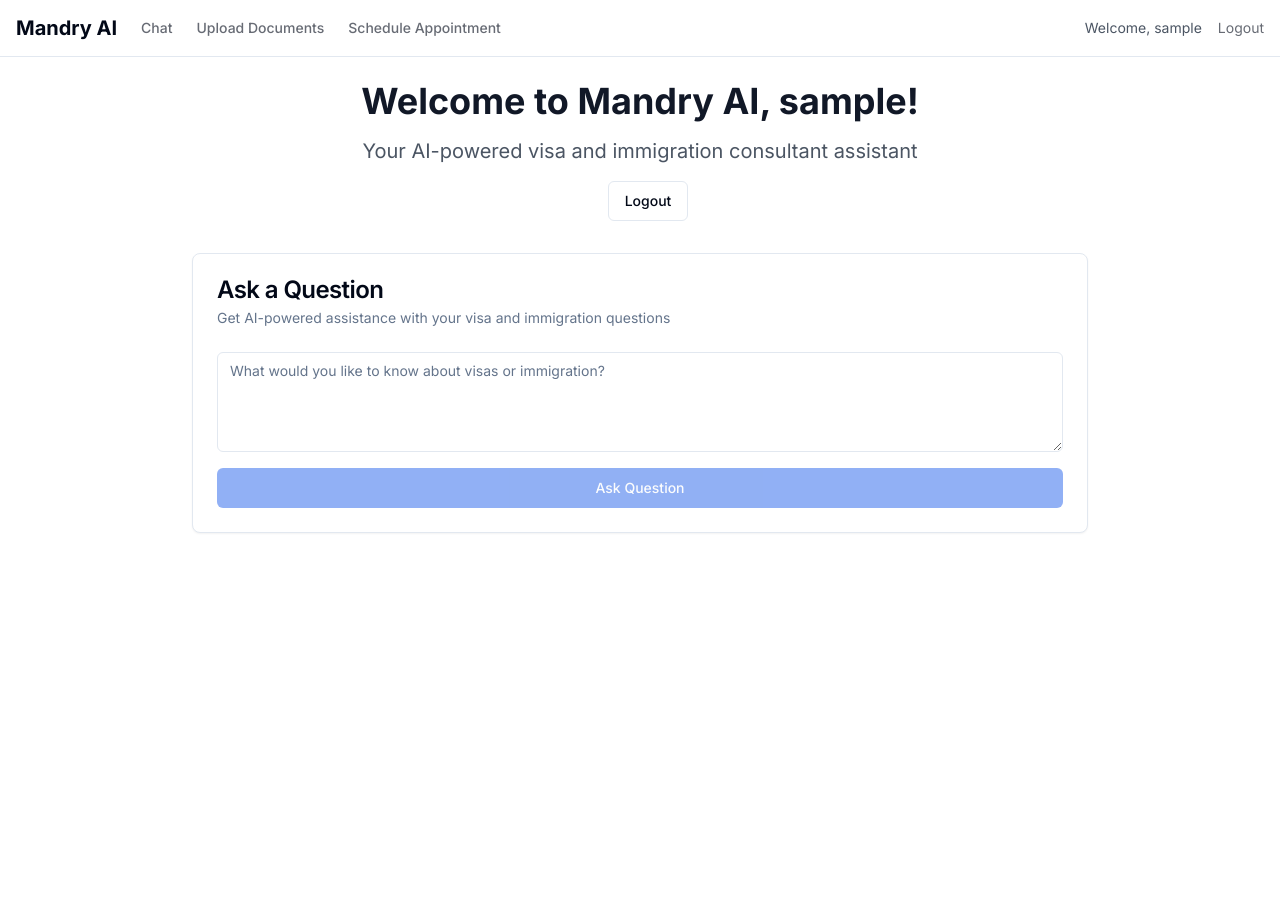
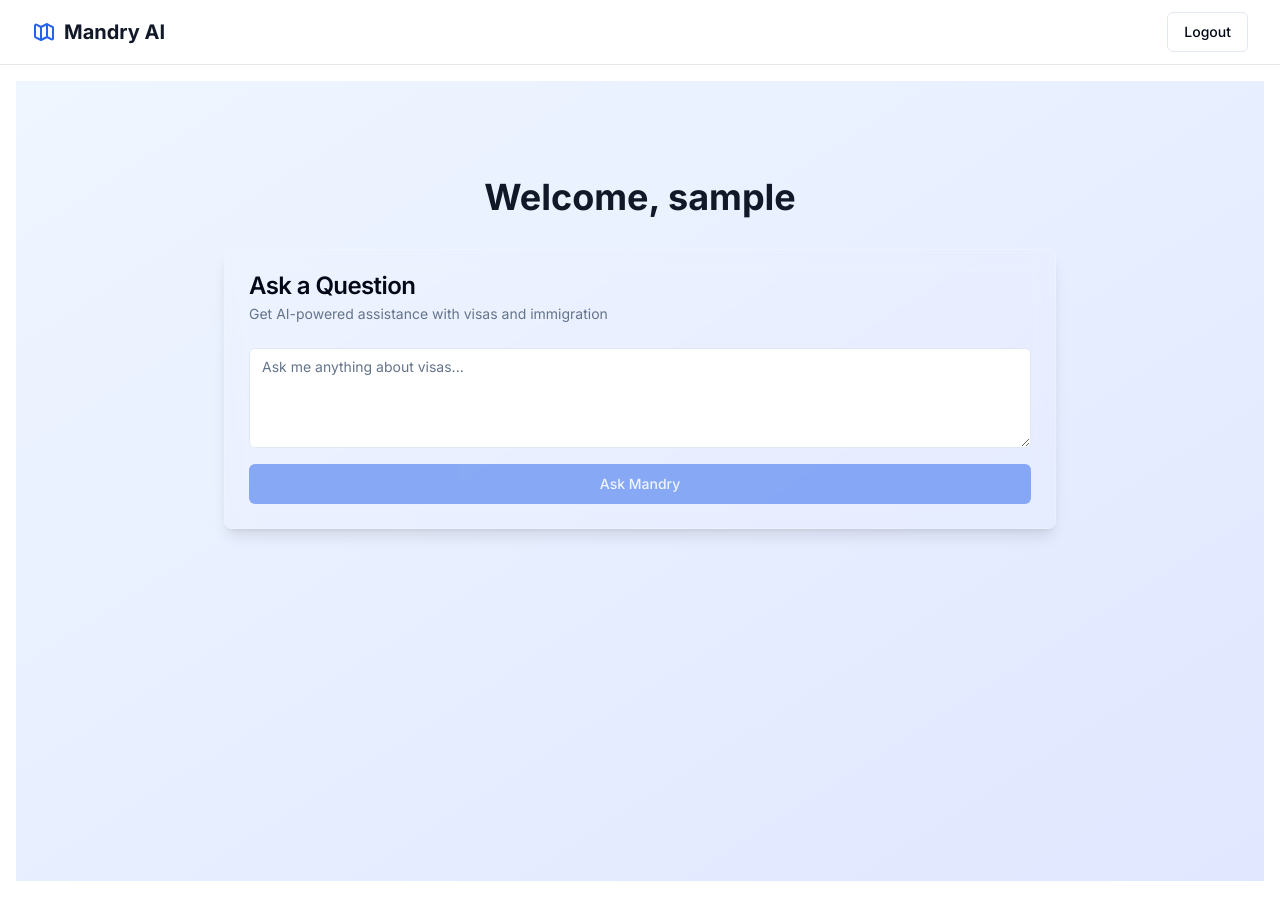
Before and after one commit to JPD18/Mandry-ai, a Next.js app in the folder frontend/: page / in a window 1280 px wide. Before the commit the page ends 800 px from the top, so only its background shows below. Built offline with nearby package versions, Linux system fonts and the light colour scheme; sample sign-in values are in the browser's storage.

Commit message:
feat(ui): AuthGuard, AskForm, icons, page refactor

```diff
--- a/frontend/next.config.js
+++ b/frontend/next.config.js
@@ -1,8 +1,6 @@
 /** @type {import('next').NextConfig} */
 const nextConfig = {
-  experimental: {
-    appDir: true,
-  },
+  // appDir is now the default in Next.js 13+
 }
 
 module.exports = nextConfig
--- a/frontend/src/app/page.tsx
+++ b/frontend/src/app/page.tsx
@@ -1,34 +1,13 @@
 'use client'
 
-import { useState, useEffect } from 'react'
 import { useRouter } from 'next/navigation'
 import { Button } from '@/components/ui/button'
-import { Card, CardContent, CardDescription, CardHeader, CardTitle } from '@/components/ui/card'
-import { Textarea } from '@/components/ui/textarea'
+import AuthGuard from '@/components/assistant/AuthGuard'
+import AskForm from '@/components/assistant/AskForm'
+import { CompassBadge } from '@/components/ui/icons/CompassBadge'
 
 export default function Home() {
-  const [isAuthenticated, setIsAuthenticated] = useState(false)
-  const [loading, setLoading] = useState(true)
-  const [username, setUsername] = useState('')
-  const [question, setQuestion] = useState('')
-  const [answer, setAnswer] = useState('')
-  const [askLoading, setAskLoading] = useState(false)
   const router = useRouter()
-
-  useEffect(() => {
-    // Check if user is authenticated
-    const token = localStorage.getItem('token')
-    const storedUsername = localStorage.getItem('username')
-
-    if (token && storedUsername) {
-      setIsAuthenticated(true)
-      setUsername(storedUsername)
-    } else {
-      // Redirect to login if not authenticated
-      router.push('/login')
-    }
-    setLoading(false)
-  }, [router])
 
   const handleLogout = () => {
     localStorage.removeItem('token')
@@ -37,95 +16,34 @@ export default function Home() {
     router.push('/login')
   }
 
-  const handleSubmit = async (e: React.FormEvent) => {
-    e.preventDefault()
-    if (!question.trim()) return
-
-    setAskLoading(true)
-    try {
-      const token = localStorage.getItem('token')
-      const response = await fetch('http://localhost:8000/api/ask/', {
-        method: 'POST',
-        headers: {
-          'Content-Type': 'application/json',
-          'Authorization': `Token ${token}`,
-        },
-        body: JSON.stringify({ question }),
-      })
-
-      const data = await response.json()
-      setAnswer(data.answer || 'No response received')
-    } catch (error) {
-      setAnswer('Error: Could not get response from server')
-    } finally {
-      setAskLoading(false)
-    }
-  }
-
-  // Show loading while checking authentication
-  if (loading) {
   return (
-      <div className="flex items-center justify-center min-h-screen">
-        <div className="text-lg">Loading...</div>
-      </div>
-    )
-  }
-
-  // Only show the main content if authenticated
-  if (!isAuthenticated) {
-    return null // This shouldn't show as we redirect above, but just in case
-  }
-
-  return (
-    <div className="max-w-4xl mx-auto space-y-8">
-      <div className="text-center space-y-4">
-        <h1 className="text-4xl font-bold text-gray-900">
-          Welcome to Mandry AI, {username}!
-        </h1>
-        <p className="text-xl text-gray-600">
-          Your AI-powered visa and immigration consultant assistant
-        </p>
+    <AuthGuard>
+      {({ username }) => (
+        <>
+          <header className="fixed top-0 left-0 right-0 bg-white border-b border-gray-200 z-50">
+            <div className="max-w-7xl mx-auto px-4 sm:px-6 lg:px-8">
+              <div className="flex justify-between items-center h-16">
+                <CompassBadge />
                 <Button
                   onClick={handleLogout}
                   variant="outline"
-          className="ml-4"
                 >
                   Logout
                 </Button>
               </div>
+            </div>
+          </header>
 
-      <Card>
-        <CardHeader>
-          <CardTitle>Ask a Question</CardTitle>
-          <CardDescription>
-            Get AI-powered assistance with your visa and immigration questions
-          </CardDescription>
-        </CardHeader>
-        <CardContent>
-          <form onSubmit={handleSubmit} className="space-y-4">
-            <Textarea
-              placeholder="What would you like to know about visas or immigration?"
-              value={question}
-              onChange={(e) => setQuestion(e.target.value)}
-              className="min-h-[100px]"
-            />
-            <Button
-              type="submit"
-              disabled={askLoading || !question.trim()}
-              className="w-full"
-            >
-              {askLoading ? 'Getting answer...' : 'Ask Question'}
-            </Button>
-          </form>
-
-          {answer && (
-            <div className="mt-6 p-4 bg-gray-50 rounded-lg">
-              <h3 className="font-semibold mb-2">Answer:</h3>
-              <p className="text-gray-700">{answer}</p>
-            </div>
+          <main className="pt-24 min-h-screen bg-gradient-to-br from-blue-50 to-indigo-100">
+            <section className="w-full max-w-4xl mx-auto space-y-8 px-4 sm:px-6 lg:px-8">
+              <h1 className="text-4xl font-bold text-gray-900 text-center">
+                Welcome, {username}
+              </h1>
+              <AskForm />
+            </section>
+          </main>
+        </>
       )}
-        </CardContent>
-      </Card>
-    </div>
+    </AuthGuard>
   )
 }
--- /dev/null
+++ b/frontend/src/components/assistant/AskForm.tsx
@@ -0,0 +1,83 @@
+"use client"
+
+import { useState } from "react"
+import { Button } from "@/components/ui/button"
+import { Card, CardContent, CardDescription, CardHeader, CardTitle } from "@/components/ui/card"
+import { Textarea } from "@/components/ui/textarea"
+import { StarSpinner } from "@/components/ui/icons/StarSpinner"
+
+export default function AskForm() {
+  const [question, setQuestion] = useState("")
+  const [answer, setAnswer]   = useState("")
+  const [loading, setLoading] = useState(false)
+
+  const handleSubmit = async (e: React.FormEvent) => {
+    e.preventDefault()
+    if (!question.trim()) return
+
+    setLoading(true)
+    try {
+      const token = localStorage.getItem("token")
+      const apiBase = process.env.NEXT_PUBLIC_API_BASE || "http://localhost:8000"
+      const response = await fetch(`${apiBase}/api/ask/`, {
+        method: "POST",
+        headers: {
+          "Content-Type": "application/json",
+          Authorization: `Token ${token}`,
+        },
+        body: JSON.stringify({ question }),
+      })
+
+      const data = await response.json()
+      setAnswer(data.answer || "No response received")
+    } catch (error) {
+      setAnswer("Error: Could not get response from server")
+    } finally {
+      setLoading(false)
+    }
+  }
+
+  return (
+    <Card className="shadow-lg backdrop-blur-md border-white/20 bg-white/5">
+      <CardHeader>
+        <CardTitle>Ask a Question</CardTitle>
+        <CardDescription>
+          Get AI-powered assistance with visas and immigration
+        </CardDescription>
+      </CardHeader>
+
+      <CardContent>
+        <form onSubmit={handleSubmit} className="space-y-4">
+          <Textarea
+            placeholder="Ask me anything about visas..."
+            value={question}
+            onChange={(e) => setQuestion(e.target.value)}
+            className="min-h-[100px]"
+          />
+
+          <Button
+            type="submit"
+            disabled={loading || !question.trim()}
+            className="w-full"
+          >
+            {loading ? (
+              <div className="flex items-center gap-2">
+                <StarSpinner className="w-4 h-4" />
+                Getting answer...
+              </div>
+            ) : (
+              "Ask Mandry"
+            )}
+          </Button>
+        </form>
+
+        {answer && (
+          <div className="mt-6 rounded-lg bg-gradient-to-r from-yellow-400/10 to-yellow-500/10 p-4 border border-yellow-400/20">
+            <h3 className="font-semibold mb-2">Answer:</h3>
+            <p className="text-gray-100 whitespace-pre-wrap">{answer}</p>
+          </div>
+        )}
+      </CardContent>
+    </Card>
+  )
+}
--- /dev/null
+++ b/frontend/src/components/assistant/AuthGuard.tsx
@@ -0,0 +1,54 @@
+"use client"
+
+import { useState, useEffect } from 'react'
+import { useRouter } from 'next/navigation'
+
+/* ────────────────────────────
+   TYPES
+   ──────────────────────────── */
+type GuardRender = (args: { username: string }) => React.ReactNode
+
+interface AuthGuardProps {
+  children: GuardRender
+}
+
+/* ────────────────────────────
+   COMPONENT
+   ──────────────────────────── */
+export default function AuthGuard({ children }: AuthGuardProps) {
+  const [isAuthenticated, setIsAuthenticated] = useState(false)
+  const [loading, setLoading] = useState(true)
+  const [username, setUsername] = useState('')
+  const router = useRouter()
+
+  useEffect(() => {
+    // Check if user is authenticated
+    const token = localStorage.getItem('token')
+    const storedUsername = localStorage.getItem('username')
+
+    if (token && storedUsername) {
+      setIsAuthenticated(true)
+      setUsername(storedUsername)
+    } else {
+      // Redirect to login if not authenticated
+      router.push('/login')
+    }
+    setLoading(false)
+  }, [router])
+
+  // Show loading while checking authentication
+  if (loading) {
+    return (
+      <div className="flex items-center justify-center min-h-screen">
+        <div className="text-lg">Loading...</div>
+      </div>
+    )
+  }
+
+  // Only show the main content if authenticated
+  if (!isAuthenticated) {
+    return null // This shouldn't show as we redirect above, but just in case
+  }
+
+  return <>{children({ username })}</>
+}
--- /dev/null
+++ b/frontend/src/components/ui/icons/CompassBadge.tsx
@@ -0,0 +1,27 @@
+import { cn } from '@/lib/utils'
+
+interface CompassBadgeProps {
+  className?: string
+}
+
+export function CompassBadge({ className }: CompassBadgeProps) {
+  return (
+    <div className={cn('flex items-center gap-2', className)}>
+      <svg
+        className="w-6 h-6 text-blue-600"
+        fill="none"
+        stroke="currentColor"
+        viewBox="0 0 24 24"
+        xmlns="http://www.w3.org/2000/svg"
+      >
+        <path
+          strokeLinecap="round"
+          strokeLinejoin="round"
+          strokeWidth={2}
+          d="M9 20l-5.447-2.724A1 1 0 013 16.382V5.618a1 1 0 011.447-.894L9 7m0 13l6-3m-6 3V7m6 10l4.553 2.276A1 1 0 0021 18.382V7.618a1 1 0 00-1.447-.894L15 4m0 13V4m-6 3l6-3"
+        />
+      </svg>
+      <span className="font-bold text-xl text-gray-900">Mandry AI</span>
+    </div>
+  )
+}
--- /dev/null
+++ b/frontend/src/components/ui/icons/CompassBase.tsx
@@ -0,0 +1,24 @@
+import { cn } from '@/lib/utils'
+
+interface CompassBaseProps {
+  className?: string
+}
+
+export function CompassBase({ className }: CompassBaseProps) {
+  return (
+    <svg
+      className={cn('w-6 h-6', className)}
+      fill="none"
+      stroke="currentColor"
+      viewBox="0 0 24 24"
+      xmlns="http://www.w3.org/2000/svg"
+    >
+      <path
+        strokeLinecap="round"
+        strokeLinejoin="round"
+        strokeWidth={2}
+        d="M9 20l-5.447-2.724A1 1 0 013 16.382V5.618a1 1 0 011.447-.894L9 7m0 13l6-3m-6 3V7m6 10l4.553 2.276A1 1 0 0021 18.382V7.618a1 1 0 00-1.447-.894L15 4m0 13V4m-6 3l6-3"
+      />
+    </svg>
+  )
+}
--- /dev/null
+++ b/frontend/src/components/ui/icons/StarSpinner.tsx
@@ -0,0 +1,30 @@
+import { cn } from '@/lib/utils'
+
+interface StarSpinnerProps {
+  className?: string
+}
+
+export function StarSpinner({ className }: StarSpinnerProps) {
+  return (
+    <svg
+      className={cn('animate-spin', className)}
+      xmlns="http://www.w3.org/2000/svg"
+      fill="none"
+      viewBox="0 0 24 24"
+    >
+      <circle
+        className="opacity-25"
+        cx="12"
+        cy="12"
+        r="10"
+        stroke="currentColor"
+        strokeWidth="4"
+      />
+      <path
+        className="opacity-75"
+        fill="currentColor"
+        d="M4 12a8 8 0 018-8V0C5.373 0 0 5.373 0 12h4zm2 5.291A7.962 7.962 0 014 12H0c0 3.042 1.135 5.824 3 7.938l3-2.647z"
+      />
+    </svg>
+  )
+}
```
Lines whose indentation alone changed are shown as unchanged.
